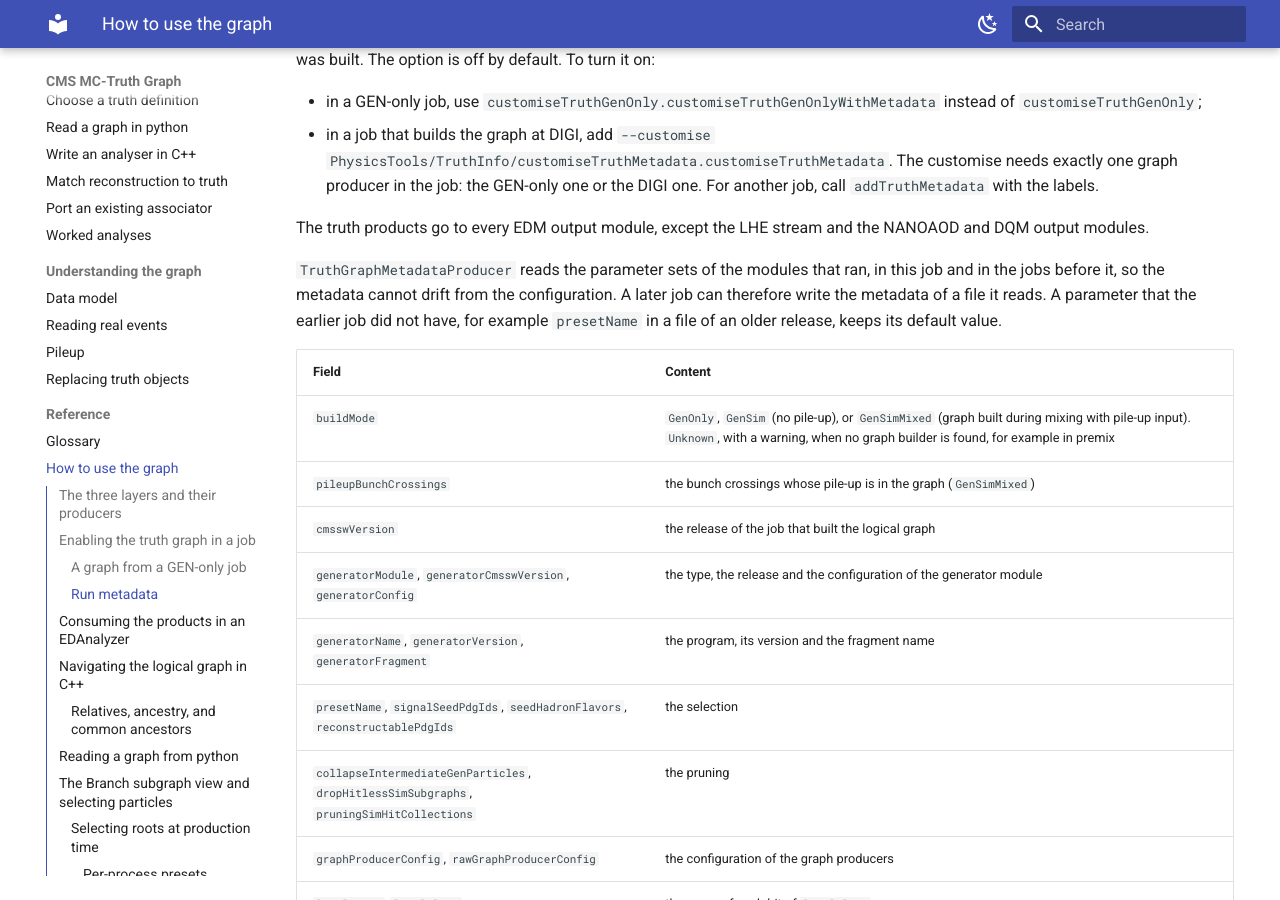
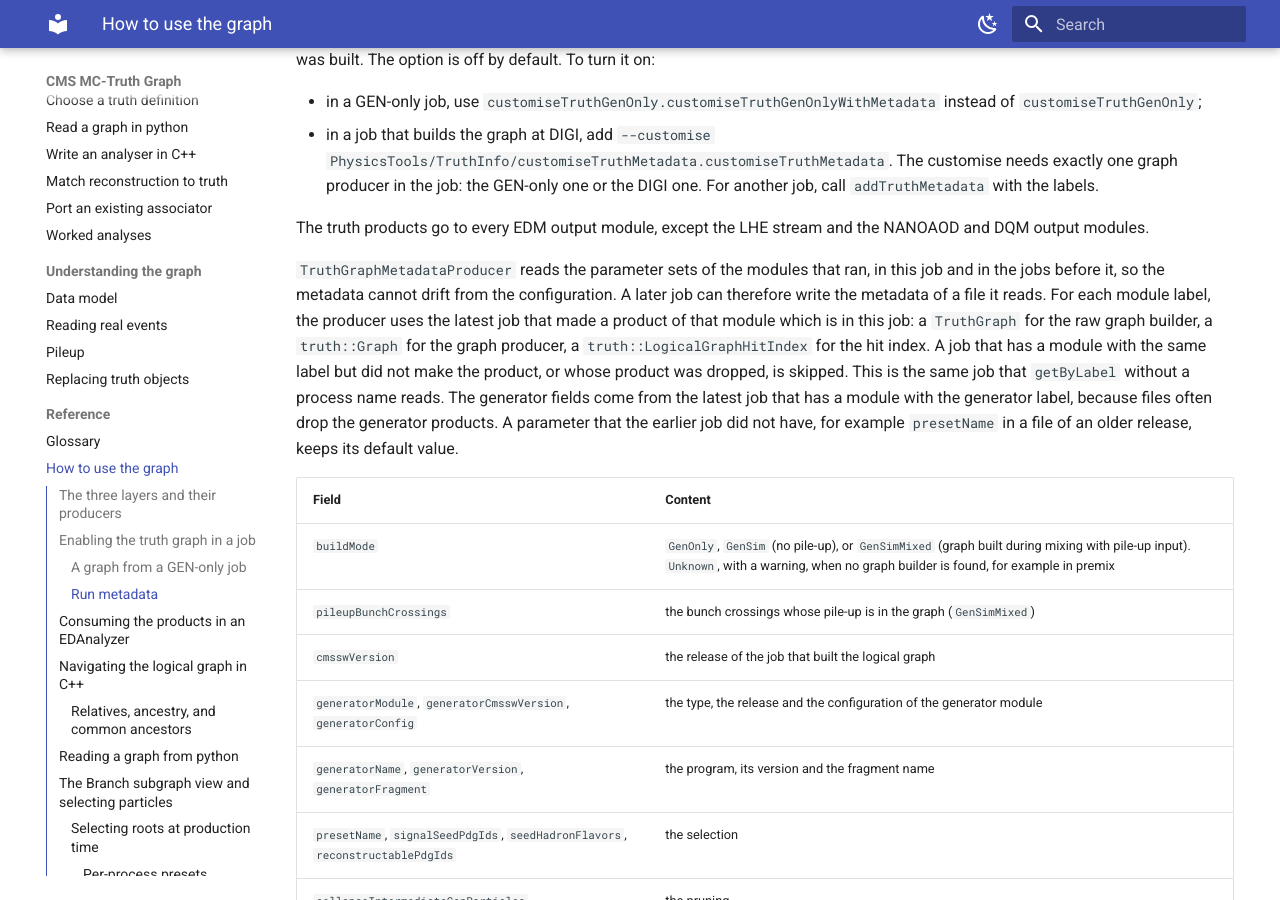
Before and after one commit to felicepantaleo/cms-truth-docs, an MkDocs documentation site: the page built from docs/usage.md, in a window 1280 px wide and 900 px high, scrolled down 4390 px. Built offline with MkDocs 1.6.1 and Material for MkDocs 9.7.7, drawn with Linux system fonts in a browser that asks for light colours.

Commit message:
usage: run metadata from the job that made each graph product

```diff
--- a/docs/usage.md
+++ b/docs/usage.md
@@ -223,7 +223,15 @@ and DQM output modules.
 
 `TruthGraphMetadataProducer` reads the parameter sets of the modules that ran, in this
 job and in the jobs before it, so the metadata cannot drift from the configuration. A later
-job can therefore write the metadata of a file it reads. A parameter that the earlier job
+job can therefore write the metadata of a file it reads. For each module label, the
+producer uses the latest job that made a product of that module which is in this job: a
+`TruthGraph` for the raw graph builder, a `truth::Graph` for the graph producer, a
+`truth::LogicalGraphHitIndex` for the hit index. A job that has a module with the same label
+but did not make the product, or whose product was dropped, is skipped. This is the same job
+that `getByLabel` without a process name reads. The generator fields come from the latest
+job that has a module with the generator label, because files often drop the generator
+products.
+A parameter that the earlier job
 did not have, for example `presetName` in a file of an older release, keeps its default
 value.
 
```
